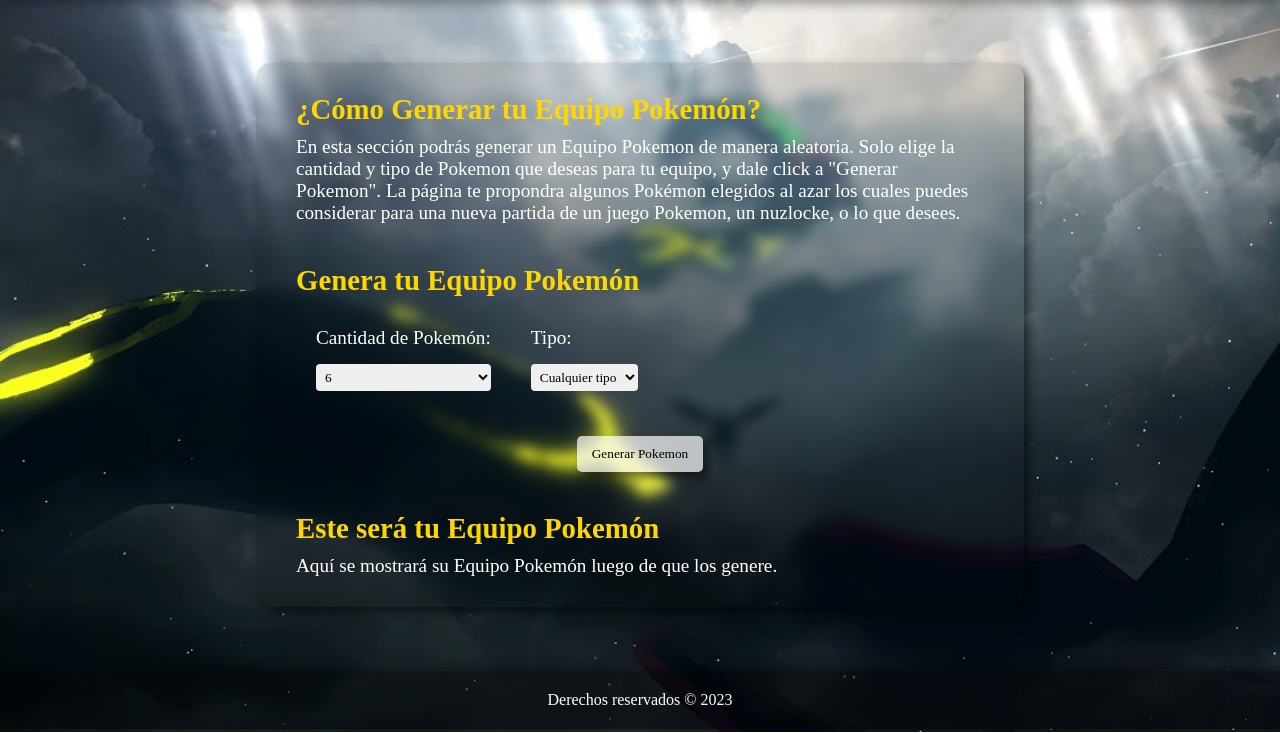
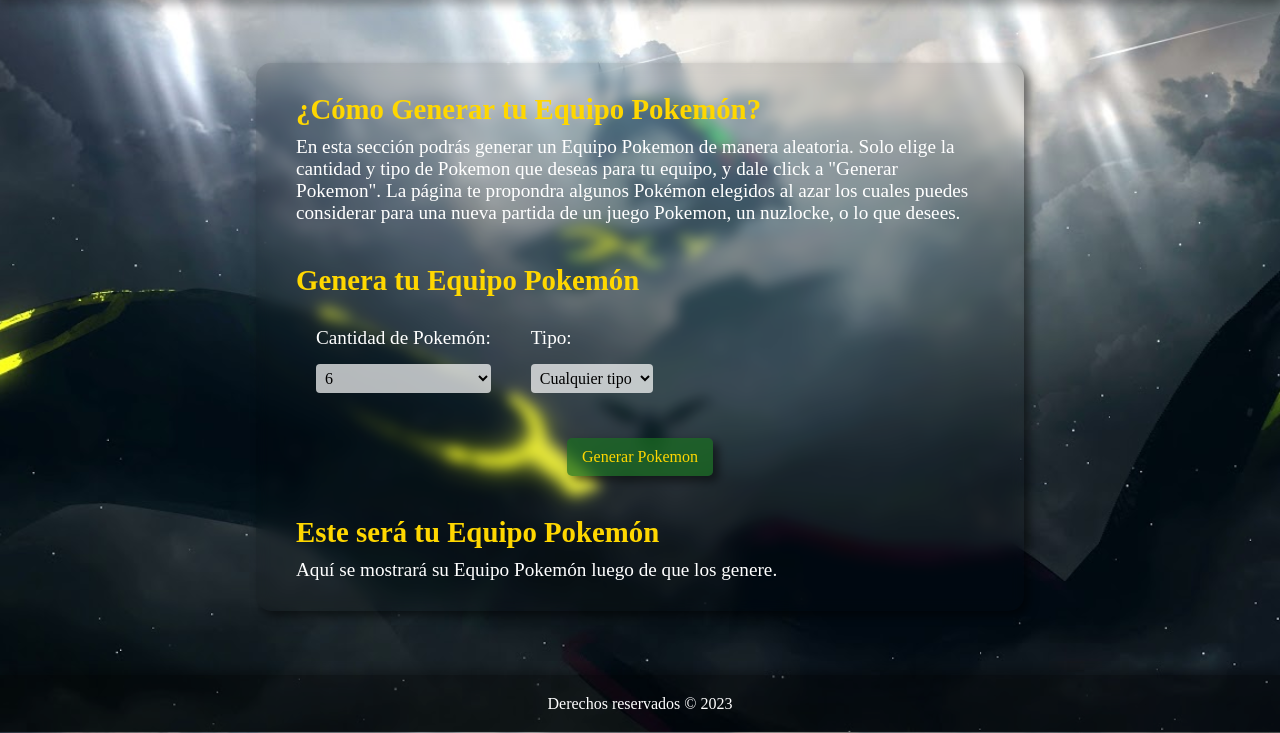
Before and after one commit to JhuniorCq/pokemon-aleatorio, a plain HTML site: page index.html in a window 1280 px wide. Shown: the part 68-801 px from the top of the page. Drawn offline with nearby package versions, Linux system fonts and the light colour scheme.

Commit message:
Ajustando font-size

```diff
--- a/app.js
+++ b/app.js
@@ -11,7 +11,7 @@
 console.log(`Valores Iniciales: ${conjuntoValores}`);
 
 
-const pokemonAleatorios = (cantidad = 6, arrayPokemon) => {//ESTA FUNCIÓN DEBE GENERAR POKEMONS ALEATORIOS DE LOS FILTRADOS
+const pokemonAleatorios = (cantidad = 6, arrayPokemon) => {//ESTA FUNCIÓN DEBE GENERAR POKEMONS ALEATORIOS DE LOS FILTRADOS O DE TODOS LOS POKEMON
 
     const cantidadPokemon = arrayPokemon.length;
     const rangoMaximo = cantidadPokemon - 1;
@@ -83,17 +83,11 @@
         for(let i=0; i<1008; i++) {
             const numero = String(i+1);
             todosPokemon.push(await extraerPokemon(numero)); //Devuelve los Datos de un Pokemon
-            // const response = await axios.get(`https://pokeapi.co/api/v2/pokemon/${numero}`);
-            // const datosPokemon = response.data;
-            // todosPokemon.push(datosPokemon);
         }
 
         const pokemonAleatoriosArray = pokemonAleatorios(cantidadPokemon, todosPokemon) //Array de pokemon aleatorios
         const nombresPokemonAleatorios = pokemonAleatoriosArray.map(datosUnPokemon => datosUnPokemon.forms[0].name);
         const urlPokemonAleatorios = pokemonAleatoriosArray.map(datosUnPokemon => datosUnPokemon.sprites.other["official-artwork"].front_default);
-
-        console.log(nombresPokemonAleatorios);
-        console.log(urlPokemonAleatorios);
 
         return {
             nombresPokemonAleatorios,
@@ -107,9 +101,6 @@
         const nombresPokemonAleatorios = pokemonAleatoriosArray.map(datosUnPokemon => datosUnPokemon.forms[0].name);
         const urlPokemonAleatorios = pokemonAleatoriosArray.map(datosUnPokemon => datosUnPokemon.sprites.other["official-artwork"].front_default);
 
-        console.log(nombresPokemonAleatorios);
-        console.log(urlPokemonAleatorios);
-
         return {
             nombresPokemonAleatorios,
             urlPokemonAleatorios
@@ -117,7 +108,6 @@
     }
 
 }
-
 
 const mostrarPokemon = async (evento) => {
     const {nombresPokemonAleatorios, urlPokemonAleatorios} = await generarPokemons(); //Devuelve 2 ARRAYS
--- a/style.css
+++ b/style.css
@@ -5,13 +5,10 @@
 }
 
 body {
-    /* overflow-y: hidden; */
     height: 100vh;
     background-image: url(assets/img/rayquaza.jpg);
     background-repeat: no-repeat;
-    /* background-size: 100vw 100vh; */
     background-size: cover;
-    /* background-position: center; */
     background-attachment: fixed;
 }
 
@@ -44,10 +41,8 @@
 }
 
 .contenedor {
-    /* margin-top: 5%; */
     margin: 5% 0;
     width: 60vw;
-    /* border: 1px solid yellow; */
     border-radius: 15px;
     display: inline-flex;
     flex-direction: column;
@@ -60,7 +55,6 @@
 }
 
 .seccion { /*Cada <section>*/
-    /* border: 1px solid black; */
     width: 100%;
     padding: 20px 30px;
     font-size: 1.2rem;
@@ -76,10 +70,8 @@
 }
 
 .formulario {
-    /* border: 1px solid blue; */
     display: flex;
     flex-direction: column;
-    /* flex-wrap: wrap; */
 }
 
 .contenedor-opciones {
@@ -88,7 +80,6 @@
 }
 
 .opcion-configurar {
-    /* border: 1px solid red; */
     padding: 20px;
     display: flex;
     flex-direction: column;
@@ -107,11 +98,13 @@
 
 .input {
     font-family: 'Times New Roman', Times, serif;
+    font-size: 1rem;
+    background-color: rgba(255, 255, 255, 0.7);
     transition: background-color 1s ease-in-out, color 1s ease-in-out;
 }
 
 .input:hover {
-    background-color: black;
+    background-color: rgb(51, 51, 51);
     color: white;
 }
 
@@ -123,19 +116,20 @@
 
 #generar-pokemon {
     font-family: 'Times New Roman', Times, serif;
+    font-size: 1rem;
     box-shadow: 5px 5px 10px rgba(0, 0, 0, 0.5);
-    /* font-weight: bold; */
+    outline: none;
     padding: 10px 15px;
     border: none;
     border-radius: 5px;
     cursor: pointer;
-    background-color: rgba(255, 255, 255, 0.7);
-    transition: background-color 1s ease-in-out, color 1s ease-in-out;
+    background-color: rgba(26, 111, 33, 0.7);
+    color: #FFD700;
+    transition: background-color 0.5s ease-in-out, color 1s ease-in-out;
 }
 
 #generar-pokemon:hover {
-    background-color: rgb(51, 51, 51);
-    color: white;
+    background-color: black;
 }
 
 #pokemon-aleatorios {
@@ -143,7 +137,8 @@
     flex-wrap: wrap;
 }
 
-.un-pokemon {
+.un-pokemon {   /*Este es un <div> que se agrega con JS, representa a un pokemon de los X que se ha solicitado*/
+    margin-top: 15px;
     display: inline-flex;
     flex-direction: column;
     width: 20%;
@@ -161,8 +156,6 @@
 
 footer {
     width: 100%;
-    /* position: absolute;
-    bottom: 0; */
     padding: 20px 0;
     background-color: #000000;
     color: white;
```
